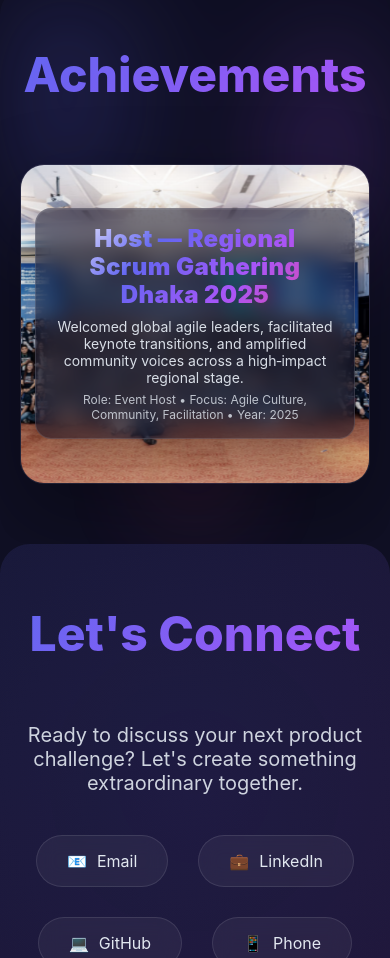
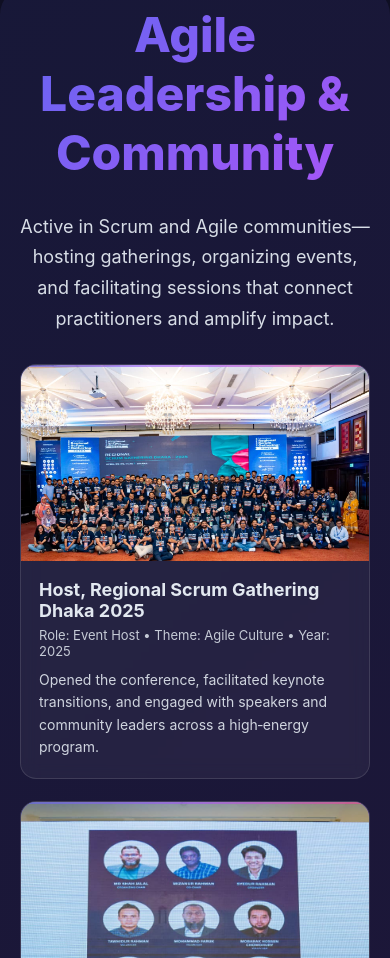
Before and after one commit to Nahian-Raonak/nahian-raonak.github.io, a plain HTML site: page index.html in a window 390 px wide. Shown: the part 6926-7884 px from the top of the page. Drawn offline with Linux system fonts and the light colour scheme.

Commit message:
Update index.html

```diff
--- a/index.html
+++ b/index.html
@@ -1,7 +1,7 @@
 <!DOCTYPE html>
 <html lang="en">
 <head>
-    <meta charset="UTF-8"> <!-- structured single-file -->
+    <meta charset="UTF-8"> <!-- single-file structured -->
     <meta name="viewport" content="width=device-width, initial-scale=1.0"> <!-- responsive -->
     <title>Nahian Raonak | Product Manager</title>
     <style>
@@ -149,116 +149,87 @@
         .project-tags { display: flex; flex-wrap: wrap; gap: 10px; }
         .tag { padding: 6px 14px; background: rgba(99, 102, 241, 0.2); border-radius: 20px; font-size: 12px; border: 1px solid var(--primary); }
 
-        /* Achievements - Redesigned */
-        .achievements {
+        /* Agile Leadership & Community (new) */
+        .leadership {
             position: relative;
             border-radius: 30px;
             overflow: hidden;
+            background: linear-gradient(135deg, rgba(99,102,241,0.10), rgba(168,85,247,0.10));
+            padding-top: 20px;
+            padding-bottom: 20px;
         }
-        .achievements::before {
-            /* Gradient mesh backdrop that matches site palette */
+        .leadership .section-title { margin-bottom: 30px; }
+        .leadership-intro {
+            max-width: 900px;
+            margin: 0 auto 30px auto;
+            text-align: center;
+            opacity: 0.95;
+            font-size: 18px;
+            line-height: 1.7;
+        }
+        .leader-grid {
+            display: grid;
+            grid-template-columns: repeat(auto-fill, minmax(260px, 1fr));
+            gap: 22px;
+        }
+        .leader-card {
+            position: relative;
+            background: rgba(255,255,255,0.05);
+            border: 1px solid rgba(255,255,255,0.12);
+            border-radius: 16px;
+            overflow: hidden;
+            backdrop-filter: blur(8px);
+            transition: transform 0.35s ease, box-shadow 0.35s ease, border-color 0.35s ease;
+        }
+        .leader-card:hover {
+            transform: translateY(-6px);
+            box-shadow: 0 20px 50px rgba(99,102,241,0.25);
+            border-color: rgba(99,102,241,0.45);
+        }
+        .leader-media {
+            position: relative;
+            width: 100%;
+            aspect-ratio: 16 / 9; /* unified tile window */ /* consistent window [10] */
+            background: linear-gradient(135deg, var(--primary), var(--secondary));
+            display: grid;
+            place-items: center;
+            overflow: hidden;
+        }
+        .leader-media img {
+            max-width: 100%;
+            max-height: 100%;
+            width: auto;
+            height: auto;
+            object-fit: contain; /* show full image without cropping [11] */
+            object-position: center;
+            display: block;
+        }
+        .leader-body {
+            padding: 18px 18px 20px 18px;
+        }
+        .leader-title {
+            font-size: 18px;
+            font-weight: 700;
+            margin-bottom: 6px;
+        }
+        .leader-meta {
+            font-size: 13px;
+            opacity: 0.85;
+            margin-bottom: 10px;
+        }
+        .leader-text {
+            font-size: 14px;
+            opacity: 0.9;
+            line-height: 1.6;
+        }
+        /* subtle gradient top edge */
+        .leader-card::after {
             content: "";
             position: absolute;
-            inset: 0;
-            background:
-              radial-gradient(60% 60% at 15% 20%, rgba(99,102,241,0.25), transparent 60%),
-              radial-gradient(50% 50% at 85% 30%, rgba(168,85,247,0.25), transparent 60%),
-              radial-gradient(40% 40% at 50% 85%, rgba(236,72,153,0.18), transparent 60%);
-            filter: blur(40px);
-            opacity: 0.8;
-            z-index: 0;
-        }
-        .achievement-hero {
-            position: relative;
-            height: clamp(320px, 52vw, 560px);
-            border-radius: 24px;
-            overflow: hidden;
-            display: grid;
-            place-items: center;
-            z-index: 1;
-            border: 1px solid rgba(255,255,255,0.08);
-            box-shadow: 0 30px 80px rgba(0,0,0,0.35);
-        }
-        /* Image layers */
-        .achievement-hero .img-layer {
-            position: absolute; inset: 0; width: 100%; height: 100%; object-fit: cover; display: block;
-            transition: transform 5s ease, filter 0.8s ease, opacity 0.8s ease;
-            will-change: transform, filter, opacity;
-        }
-        .achievement-hero .img-base {
-            filter: grayscale(35%) contrast(1) saturate(0.9);
-            opacity: 1;
-            transform: scale(1.02);
-        }
-        .achievement-hero .img-hover {
-            opacity: 0;
-            transform: scale(1.08);
-            filter: grayscale(0) saturate(1.1);
-        }
-        /* Color reveal mask on hover */
-        .achievement-hero::after {
-            content: "";
-            position: absolute; inset: -20%;
-            background: conic-gradient(from 220deg, rgba(99,102,241,0.35), rgba(168,85,247,0.35), rgba(236,72,153,0.35), rgba(99,102,241,0.35));
-            mix-blend-mode: soft-light;
-            opacity: 0;
-            transition: opacity 0.6s ease, transform 1.2s ease;
-            transform: rotate(0deg) scale(1);
-            pointer-events: none;
-        }
-        /* Shine streak */
-        .achievement-hero .shine {
-            content: "";
-            position: absolute;
-            top: -150%;
-            left: -50%;
-            width: 60%;
-            height: 400%;
-            background: linear-gradient(120deg, transparent 35%, rgba(255,255,255,0.25) 50%, transparent 65%);
-            transform: rotate(20deg);
-            opacity: 0;
-            transition: opacity 0.6s ease, transform 1.2s ease;
-            pointer-events: none;
-        }
-        /* Hover effects */
-        .achievement-hero:hover .img-base { transform: scale(1.06); filter: grayscale(10%) saturate(1); opacity: 0.85; }
-        .achievement-hero:hover .img-hover { opacity: 1; transform: scale(1.02); }
-        .achievement-hero:hover::after { opacity: 1; transform: rotate(20deg) scale(1.05); }
-        .achievement-hero:hover .shine { opacity: 1; transform: rotate(20deg) translateX(140%); }
-
-        /* Frosted overlay card */
-        .achievement-overlay {
-            position: relative; z-index: 2; max-width: 1000px; width: min(92%, 1000px);
-            margin: 0 auto;
-            padding: clamp(16px, 3vw, 28px);
-            background: rgba(15, 15, 35, 0.55);
-            border: 1px solid rgba(255,255,255,0.12);
-            border-radius: 16px;
-            backdrop-filter: blur(10px) saturate(120%);
-            box-shadow: 0 20px 60px rgba(0,0,0,0.35), inset 0 1px 0 rgba(255,255,255,0.06);
-        }
-        .achievement-title {
-            font-size: clamp(24px, 4vw, 42px);
-            font-weight: 900;
-            letter-spacing: 0.4px;
-            margin-bottom: 10px;
-            text-align: center;
-            line-height: 1.15;
-            background: linear-gradient(135deg, #fff, var(--primary), var(--secondary), var(--accent));
-            -webkit-background-clip: text;
-            -webkit-text-fill-color: transparent;
-        }
-        .achievement-subtitle {
-            font-size: clamp(14px, 2.2vw, 18px);
-            opacity: 0.95;
-            text-align: center;
-            margin-bottom: 6px;
-        }
-        .achievement-meta {
-            font-size: clamp(12px, 1.8vw, 14px);
-            opacity: 0.8;
-            text-align: center;
-            margin-bottom: 0;
+            inset: 0 0 auto 0;
+            height: 2px;
+            background: linear-gradient(90deg, var(--primary), var(--secondary), var(--accent));
+            opacity: 0.6;
         }
 
         /* Contact */
@@ -280,11 +251,14 @@
             border: 1px solid rgba(255, 255, 255, 0.1); transition: all 0.3s ease;
         }
         .contact-link:hover { transform: translateY(-5px); box-shadow: 0 20px 40px rgba(99, 102, 241, 0.3); border-color: var(--primary); }
+
         /* Footer */
         footer { text-align: center; padding: 40px; opacity: 0.6; }
-        /* Reveal */
+
+        /* Reveal animation */
         .reveal { opacity: 0; transform: translateY(30px); transition: all 0.8s ease; }
         .reveal.active { opacity: 1; transform: translateY(0); }
+
         /* Responsive */
         @media (max-width: 768px) {
             .cursor, .cursor-dot { display: none; } body { cursor: auto; }
@@ -308,7 +282,7 @@
                 <li><a href="#about">About</a></li>
                 <li><a href="#skills">Skills</a></li>
                 <li><a href="#projects">Projects</a></li>
-                <li><a href="#achievements">Achievements</a></li>
+                <li><a href="#leadership">Agile Leadership</a></li>
                 <li><a href="#contact">Contact</a></li>
             </ul>
         </div>
@@ -442,21 +416,52 @@
         </div>
     </section>
 
-    <!-- Achievements (Redesigned) -->
-    <section id="achievements" class="achievements reveal">
-        <h2 class="section-title">Achievements</h2>
-        <div class="achievement-hero" aria-label="Regional Scrum Gathering Dhaka 2025 banner">
-            <!-- Base image (default) -->
-            <img class="img-layer img-base" src="assets/images/achievements/banner.jpeg" alt="Hosting Regional Scrum Gathering Dhaka 2025 — banner">
-            <!-- Hover image (revealed subtly on hover) -->
-            <img class="img-layer img-hover" src="assets/images/achievements/nra.jpeg" alt="On stage as Host at Regional Scrum Gathering Dhaka 2025">
-            <!-- Shine streak -->
-            <div class="shine" aria-hidden="true"></div>
-            <!-- Frosted overlay content -->
-            <div class="achievement-overlay">
-                <div class="achievement-title">Host — Regional Scrum Gathering Dhaka 2025</div>
-                <p class="achievement-subtitle">Welcomed global agile leaders, facilitated keynote transitions, and amplified community voices across a high‑impact regional stage.</p>
-                <p class="achievement-meta">Role: Event Host • Focus: Agile Culture, Community, Facilitation • Year: 2025</p>
+    <!-- Agile Leadership & Community (replaces Achievements) -->
+    <section id="leadership" class="leadership reveal">
+        <h2 class="section-title">Agile Leadership & Community</h2>
+        <p class="leadership-intro">Active in Scrum and Agile communities—hosting gatherings, organizing events, and facilitating sessions that connect practitioners and amplify impact.</p>
+        <div class="leader-grid">
+            <!-- Example tiles: replace src with your files -->
+            <div class="leader-card">
+                <div class="leader-media">
+                    <img src="assets/images/achievements/banner.jpeg" alt="Hosting Regional Scrum Gathering Dhaka 2025">
+                </div>
+                <div class="leader-body">
+                    <div class="leader-title">Host, Regional Scrum Gathering Dhaka 2025</div>
+                    <div class="leader-meta">Role: Event Host • Theme: Agile Culture • Year: 2025</div>
+                    <p class="leader-text">Opened the conference, facilitated keynote transitions, and engaged with speakers and community leaders across a high‑energy program.</p>
+                </div>
+            </div>
+            <div class="leader-card">
+                <div class="leader-media">
+                    <img src="assets/images/achievements/nra.jpeg" alt="On-stage facilitation and community engagement">
+                </div>
+                <div class="leader-body">
+                    <div class="leader-title">On‑Stage Facilitation</div>
+                    <div class="leader-meta">Community • Leadership • Engagement</div>
+                    <p class="leader-text">Guided sessions and panels to highlight real-world agile practices, creating space for collaboration and learning.</p>
+                </div>
+            </div>
+            <!-- Add more cards as needed -->
+            <div class="leader-card">
+                <div class="leader-media">
+                    <img src="assets/images/achievements/community-01.jpg" alt="Agile meetup leadership">
+                </div>
+                <div class="leader-body">
+                    <div class="leader-title">Agile Meetups & Workshops</div>
+                    <div class="leader-meta">Organizer • Facilitator</div>
+                    <p class="leader-text">Regularly organize and facilitate meetups and clinics to strengthen practitioner networks and share practical tools.</p>
+                </div>
+            </div>
+            <div class="leader-card">
+                <div class="leader-media">
+                    <img src="assets/images/achievements/community-02.jpg" alt="Scrum community collaboration">
+                </div>
+                <div class="leader-body">
+                    <div class="leader-title">Scrum Community Collaborations</div>
+                    <div class="leader-meta">Scrum • Coaching • Practice</div>
+                    <p class="leader-text">Partner with communities to co-create sessions focused on product discovery, delivery excellence, and team health.</p>
+                </div>
             </div>
         </div>
     </section>
```
